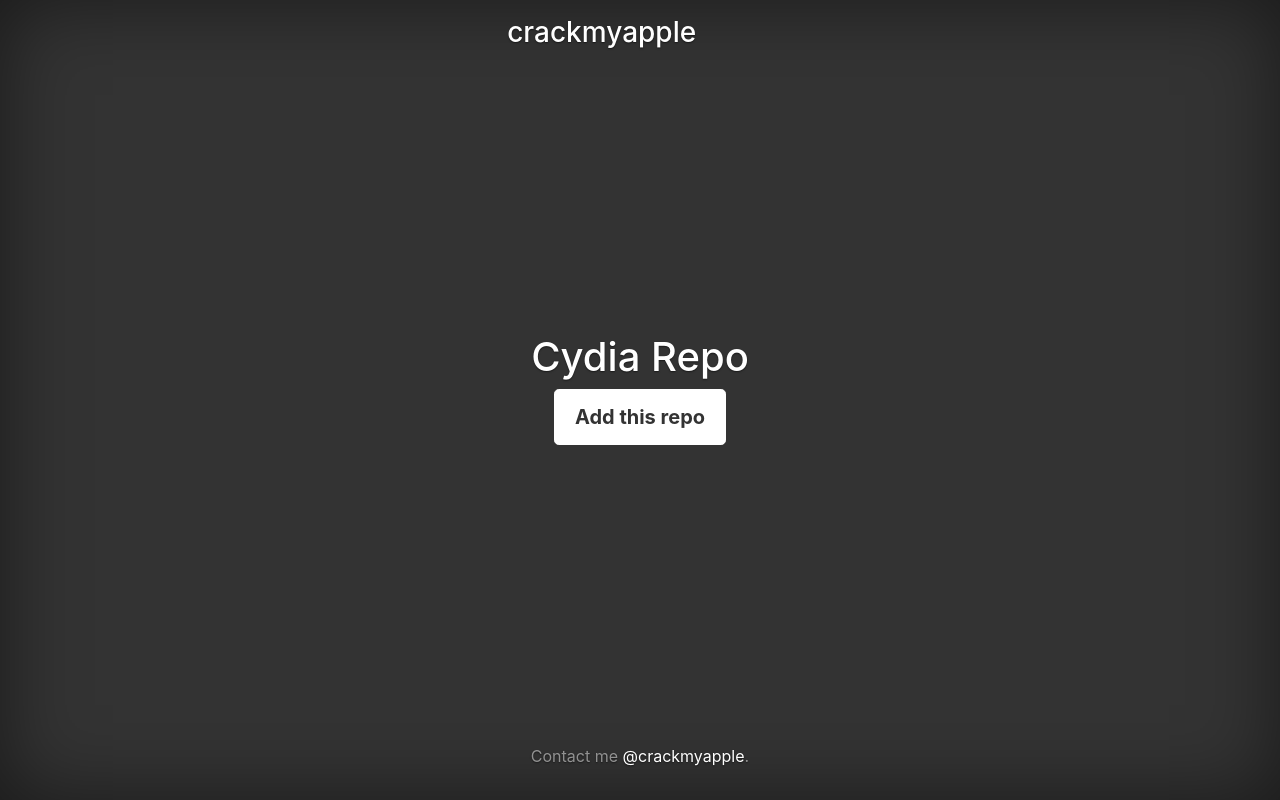
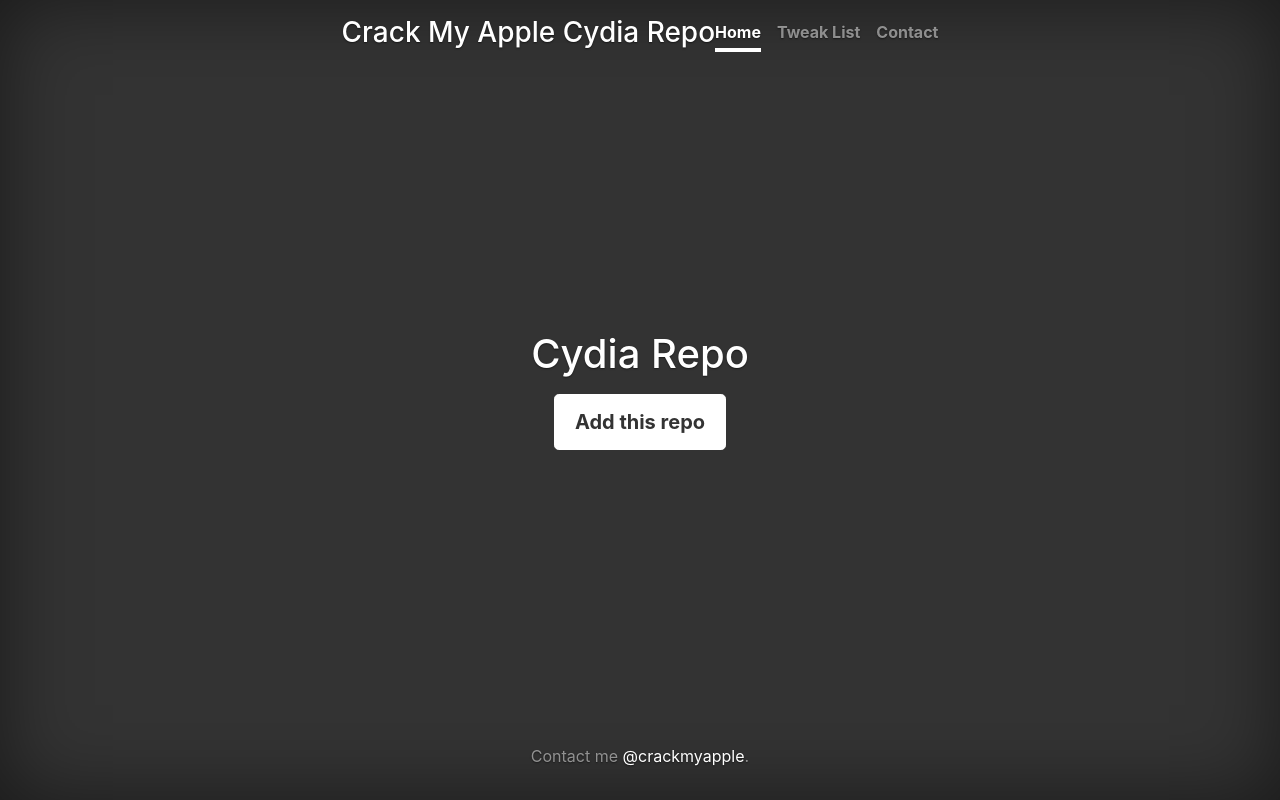
Before and after one commit to 0-agx/cydia, a plain HTML site: page index.html in a window 1280 px wide. Drawn offline with Linux system fonts and the light colour scheme.

Commit message:
Upload Tweak

```diff
--- a/index.html
+++ b/index.html
@@ -7,7 +7,7 @@
     <meta name="author" content="">
     <link rel="icon" href="https://getbootstrap.com/docs/4.0/assets/img/favicons/favicon.ico">
 
-    <title>Cover Template for Bootstrap</title>
+    <title>Official Cydia Repo</title>
 
     <link rel="canonical" href="https://getbootstrap.com/docs/4.0/examples/cover/">
 
@@ -23,20 +23,20 @@
     <div class="cover-container d-flex h-100 p-3 mx-auto flex-column">
       <header class="masthead mb-auto">
         <div class="inner">
-          <h3 class="masthead-brand">crackmyapple</h3>
-          <!-- <nav class="nav nav-masthead justify-content-center">
-            <a class="nav-link active" href="https://getbootstrap.com/docs/4.0/examples/cover/#">Home</a>
-            <a class="nav-link" href="https://getbootstrap.com/docs/4.0/examples/cover/#">Features</a>
-            <a class="nav-link" href="https://getbootstrap.com/docs/4.0/examples/cover/#">Contact</a>
-          </nav> -->
+          <h3 class="masthead-brand">Crack My Apple Cydia Repo</h3>
+          <nav class="nav nav-masthead justify-content-center">
+            <a class="nav-link active" href="https://0-agx.github.io/cydia/">Home</a>
+            <a class="nav-link" href="">Tweak List</a>
+            <a class="nav-link" href="https://twitter.com/crackmyapple">Contact</a>
+          </nav>
         </div>
       </header>
 
       <main role="main" class="inner cover">
         <h1 class="cover-heading">Cydia Repo</h1>
-        <!-- <p class="lead">Cover is a one-page template for building simple and beautiful home pages. Download, edit the text, and add your own fullscreen background photo to make it your own.</p> -->
+        <p class="lead"></p>
         <p class="lead">
-          <a href="https://getbootstrap.com/docs/4.0/examples/cover/#" class="btn btn-lg btn-secondary">Add this repo</a>
+          <a href="cydia://url/https://cydia.saurik.com/api/share#?source=https%3A%2F%2F0-agx.github.io/cydia/" class="btn btn-lg btn-secondary">Add this repo</a>
         </p>
       </main>
 
```
Also changed, not shown: 3 other files.
